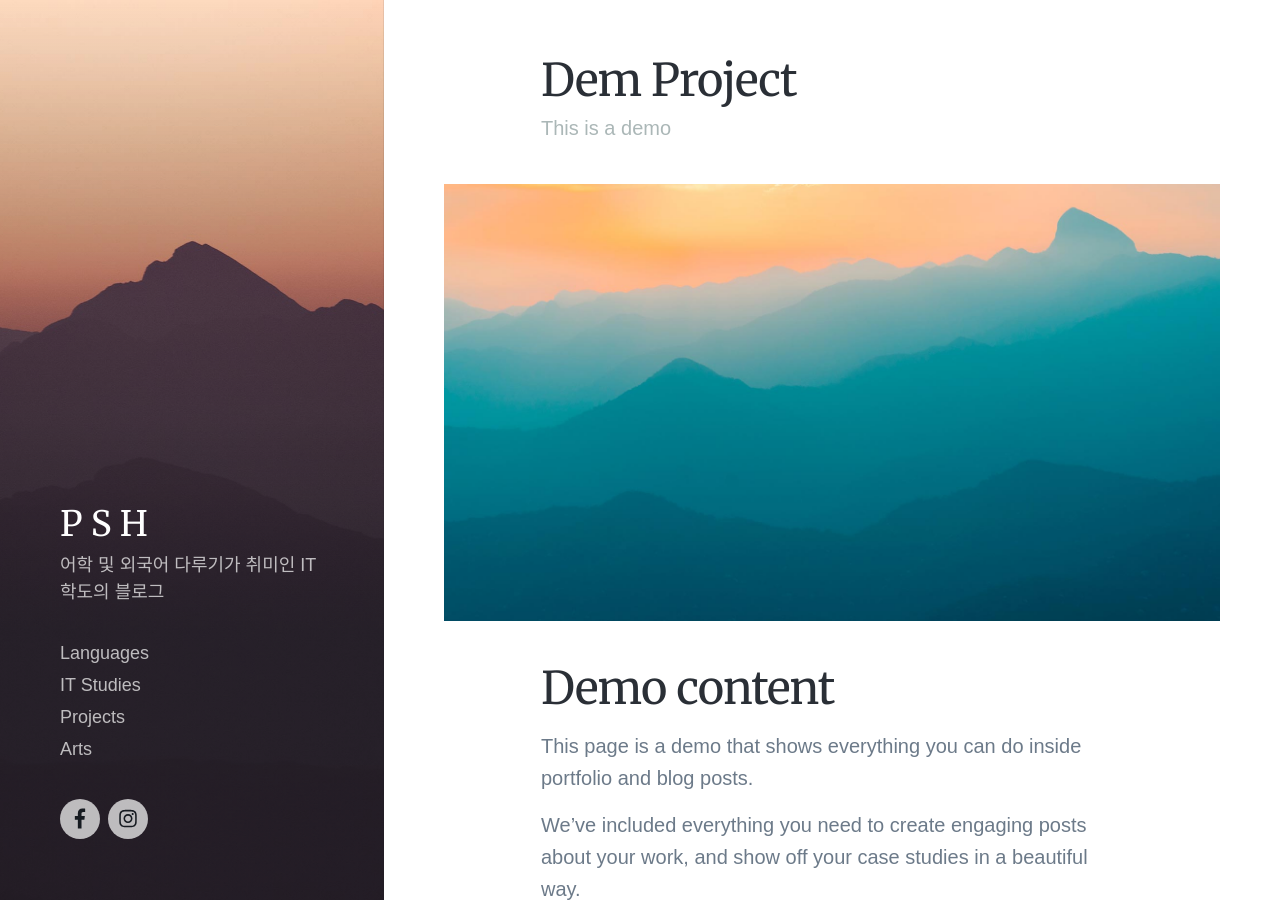
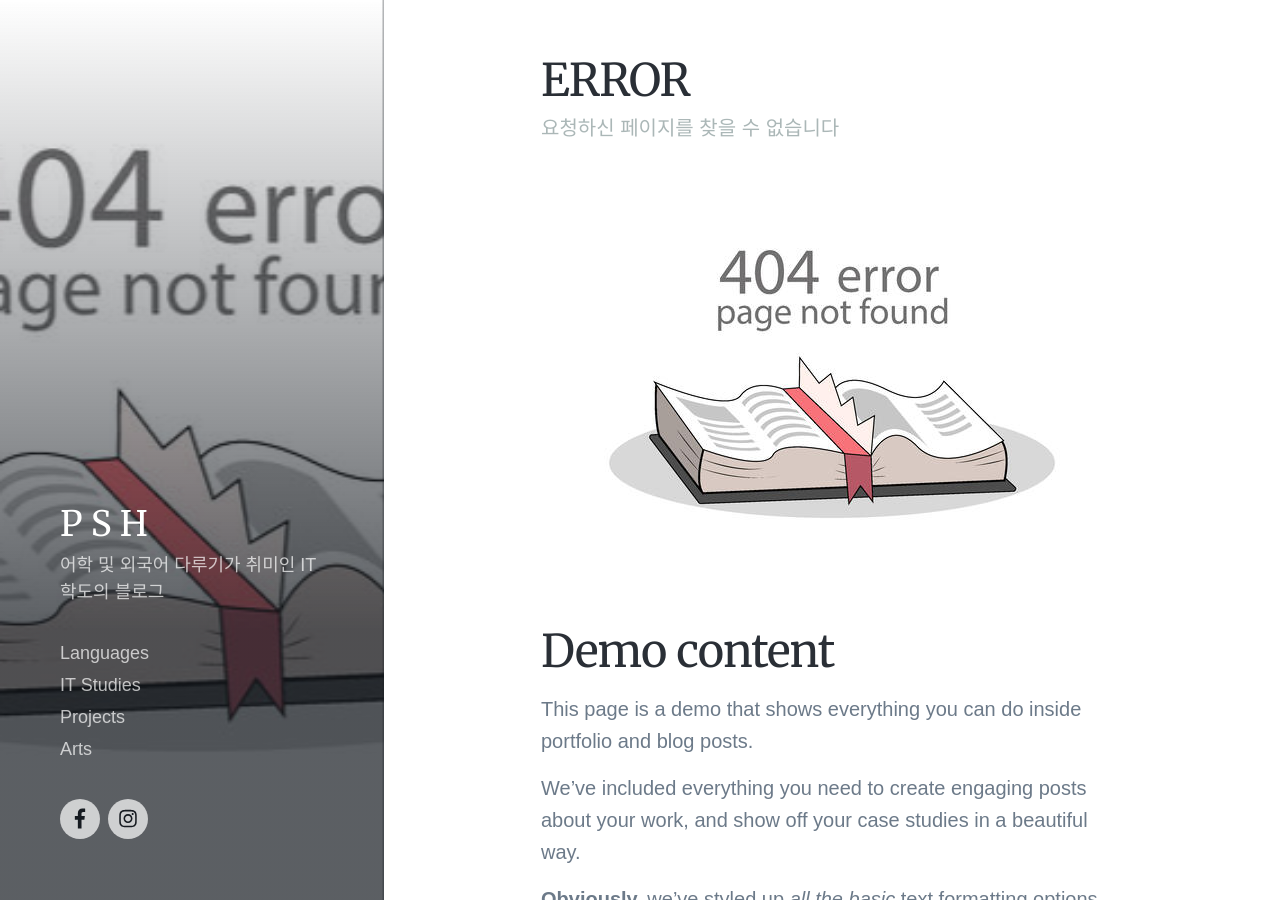
Before and after one commit to vendergood/vendergood.github.io, a Jekyll site: the page built from _projects/2018-06-30-error.md, in a window 1280 px wide and 900 px high. Built offline with Jekyll 4.4.1, drawn with Linux system fonts in a browser that asks for light colours; nearby versions of some CDN libraries; some web fonts are replaced.

Commit message:
Update and rename 2018-06-30-demo-project.md to 2018-06-30-error.md

```diff
--- a/_projects/2018-06-30-demo-project.md
+++ b/_projects/2018-06-30-error.md
@@ -1,11 +1,11 @@
 ---
-title: 'Dem Project'
-subtitle: 'This is a demo'
-date: 2018-06-30 00:00:00
-featured_image: '/images/demo/demo-square.jpg'
+title: 'ERROR'
+subtitle: '요청하신 페이지를 찾을 수 없습니다'
+date: 2018-06-30 23:32:54
+featured_image: '/images/under-construction.jpg'
 ---
 
-![](/images/demo/demo-landscape.jpg)
+![](/images/under-construction.jpg)
 
 ## Demo content
 
```
